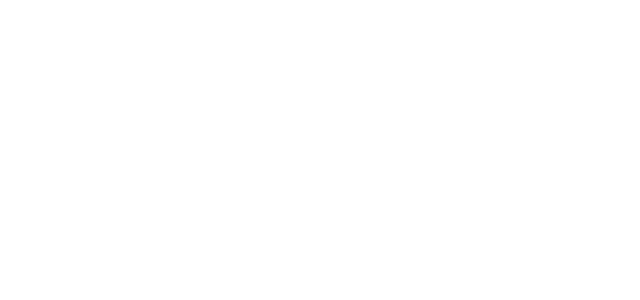
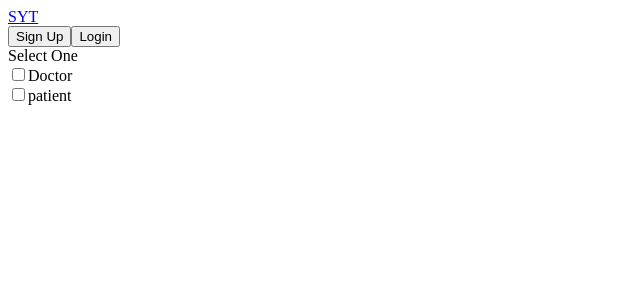
Before and after one commit to OdaiJawabreh/AgentOnCloudTask, a React (Create React App) app in the folder client/boocking/: page /LoginSelect in a window 1280 px wide. Before the commit this address had no page. Shown: the top 300 px of the page, without its empty margins (0-640 px from the left). Built offline with nearby package versions, Linux system fonts and the light colour scheme.

Commit message:
navbar for every user and logot

```diff
--- a/client/boocking/package.json
+++ b/client/boocking/package.json
@@ -6,7 +6,9 @@
     "@testing-library/jest-dom": "^5.16.1",
     "@testing-library/react": "^12.1.2",
     "@testing-library/user-event": "^13.5.0",
+    "bootstrap": "^5.1.3",
     "react": "^17.0.2",
+    "react-bootstrap": "^2.0.4",
     "react-dom": "^17.0.2",
     "react-scripts": "5.0.0",
     "web-vitals": "^2.1.2"
--- a/client/boocking/src/App.js
+++ b/client/boocking/src/App.js
@@ -1,10 +1,12 @@
 import React, { createContext, useState } from "react";
 import SignSelect from "./Components/SignSelect/SignSelect";
+import LoginSelect from "./Components/LoginSelect/LoginSelect";
 import { BrowserRouter as Router, Route, Routes } from "react-router-dom";
 import SignUpDoct from "./Components/Auth/SignupDoctor/SignUpDoct";
 import LoginDoctor from "./Components/Auth/Login/LoginDoctor";
 import LoginPat from "./Components/Auth/Login/LoginPat";
 import SignUpPat from "./Components/Auth/SignupPataint/SignUpPat";
+import Nav from "./Components/Nav/Nav";
 export const tokenContext = createContext();
 
 function App() {
@@ -14,8 +16,10 @@ function App() {
     <div>
       <tokenContext.Provider value={state}>
       <Router>
+        <Nav/>
         <Routes>
           <Route exact path="/signselect" element={<SignSelect />} />
+          <Route exact path="/LoginSelect" element={<LoginSelect />} />
           <Route exact path="/doctor" element={<SignUpDoct />} />
           <Route exact path="/pat" element={<SignUpPat />} />
           <Route exact path="/loginDoctor" element={<LoginDoctor />} />
--- a/client/boocking/src/Components/Auth/Login/LoginDoctor.js
+++ b/client/boocking/src/Components/Auth/Login/LoginDoctor.js
@@ -5,6 +5,8 @@ import axios from "axios";
 import { useNavigate } from "react-router-dom";
 
 function LoginDoctor() {
+  const [message , setMessage] = useState("")
+
   const history = useNavigate();
   const state = useContext(tokenContext);
   console.log(state);
@@ -21,7 +23,9 @@ function LoginDoctor() {
       localStorage.setItem("token", result.data.token);
       state.setToken(result.data.token);
       history("/");
-    });
+    }).catch((err)=>{
+      setMessage("Plese check youre email")
+     })
   }
   return (
     <div className="">
@@ -53,6 +57,7 @@ function LoginDoctor() {
           Login
         </button>
       </form>
+      {message}
     </div>
   );
 }
--- a/client/boocking/src/Components/Auth/Login/LoginPat.js
+++ b/client/boocking/src/Components/Auth/Login/LoginPat.js
@@ -5,6 +5,7 @@ import axios from "axios";
 import { useNavigate } from "react-router-dom";
 
 function LoginPat() {
+  const [message , setMessage] = useState("")
     const history = useNavigate()
   const state = useContext(tokenContext);
 console.log(state);
@@ -22,8 +23,9 @@ console.log(state);
     localStorage.setItem("token", result.data.token);
        state.setToken(result.data.token)
        history("/")
+   }).catch((err)=>{
+    setMessage("Plese check youre email")
    })
-
   }
   return (
     <div className="">
@@ -55,6 +57,7 @@ console.log(state);
           Login
         </button>
       </form>
+      {message}
     </div>
   );
 }
--- /dev/null
+++ b/client/boocking/src/Components/LoginSelect/LoginSelect.js
@@ -0,0 +1,39 @@
+import React from "react";
+import { useNavigate } from "react-router-dom";
+import Form from "react-bootstrap/Form";
+
+function LoginSelect() {
+  const history = useNavigate();
+  const handleChange = (e) => {
+    console.log(e.target.value);
+    if (e.target.value == "doctor") {
+      history("/loginDoctor");
+    } else {
+      history("/LoginPat");
+    }
+  };
+  return (
+    <div>
+      <Form.Group className="mb-3">
+        <Form.Label>Select One</Form.Label>
+      </Form.Group>
+
+      <Form.Group className="mb-3">
+        <Form.Check
+          type="checkbox"
+          label="Doctor"
+          value={"doctor"}
+          onChange={(e) => handleChange(e)}
+        />
+        <Form.Check
+          type="checkbox"
+          label="patient"
+          value={"patient"}
+          onChange={(e) => handleChange(e)}
+        />
+      </Form.Group>
+    </div>
+  );
+}
+
+export default LoginSelect;
--- /dev/null
+++ b/client/boocking/src/Components/Nav/Nav.js
@@ -0,0 +1,122 @@
+import React, { useEffect, useState } from "react";
+import jwt from "jwt-decode";
+import {
+  Button,
+  Navbar,
+  Container,
+  Form,
+  FormControl,
+  link,
+} from "react-bootstrap";
+import { useNavigate } from "react-router-dom";
+
+function Nav() {
+    const [state,setState] = useState("")
+  const history = useNavigate();
+  function getToken(){
+    setState(localStorage.getItem("token"))
+  }
+
+
+  function logoutDoctor() {
+    localStorage.clear();
+  }
+  useEffect(() => {
+    getToken();
+  },[localStorage.getItem("token")]);
+  console.log(state);
+  return (
+    <div>
+      {!state ? (
+        <div className="container">
+        <div className="MainNav">
+          <Navbar.Brand href="/">SYT</Navbar.Brand>
+          <div className="btn-option">
+            <button
+              className="btn-signup"
+              onClick={() => history("/signselect")}
+            >
+              {" "}
+              Sign Up
+            </button>
+            <button
+              className="btn-Login"
+              onClick={() => history("/LoginSelect")}
+            >
+              {" "}
+              Login
+            </button>
+          </div>
+        </div>
+      </div>
+      ) : state.doctor_id ? (
+        <div className="container">
+          <div className="MainNav">
+            <div className="logoName">
+              <span>Hi Dr.{state.firstName}</span>
+            </div>
+
+              <button
+                onClick={() => {
+                  logoutDoctor();
+                }}
+              >
+                logout
+              </button>
+
+
+          </div>
+        </div>
+      ) : (
+        <>
+
+       <Navbar bg="light" expand="lg">
+       <Container>
+         <Form className="d-flex">
+           <Navbar.Brand href="/">SYT</Navbar.Brand>
+           <Navbar.Brand href="#">MyAppointment</Navbar.Brand>
+
+           <FormControl
+             type="search"
+             placeholder="name"
+             className="me-0.5"
+             aria-label="Search"
+           />
+           <FormControl
+             type="search"
+             placeholder="mobile"
+             className="me-0.5"
+             aria-label="Search"
+           />
+           <FormControl
+             type="search"
+             placeholder="Scout from"
+             className="me-0.5"
+             aria-label="Search"
+           />
+           <FormControl
+             type="search"
+             placeholder="Scout to"
+             className="me-0.5"
+             aria-label="Search"
+           />
+           <Button variant="outline-success">Search</Button>
+
+           <button
+             onClick={() => {
+               logoutDoctor();
+             }}
+           >
+             logout
+           </button>
+         </Form>
+       </Container>
+     </Navbar>
+   </>
+
+      )}
+    </div>
+  );
+}
+
+export default Nav;
```
Also changed, not shown: client/boocking/src/Components/SignSelect/SignSelect.js (+1 -38 lines), 2 other files (tests, documents, lock files or other folders).
